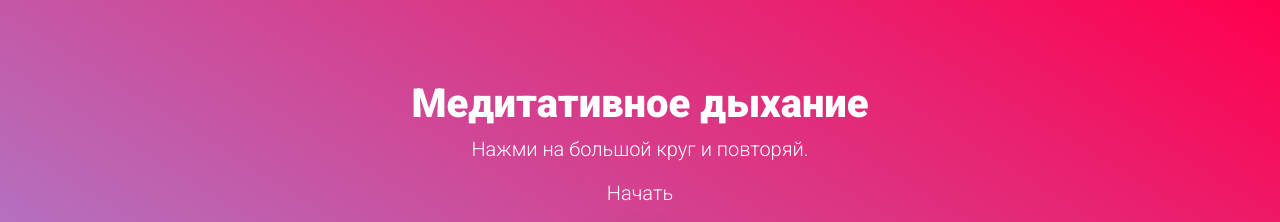
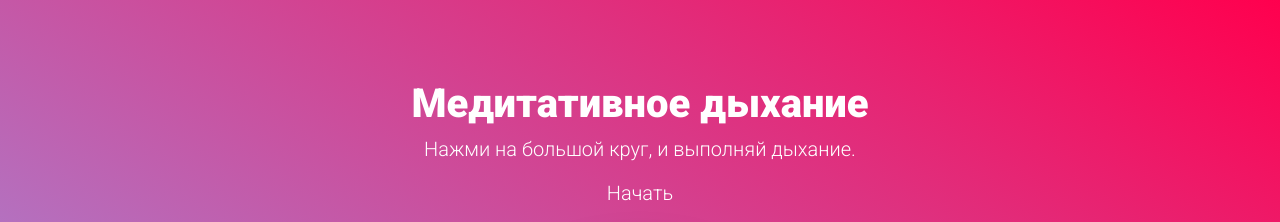
Before and after one commit to KarovInal/breath, a plain HTML site: page index.html in a window 1280 px wide. Shown: the top 222 px of the page. Drawn offline with Linux system fonts and the light colour scheme.

Commit message:
ready to commit

```diff
--- a/index.html
+++ b/index.html
@@ -10,7 +10,7 @@
     <body>
         <div class="main-container">
             <h1 class="main-header">Медитативное дыхание</h1>
-            <p class="main-description">Нажми на большой круг и повторяй.</p>
+            <p class="main-description">Нажми на большой круг, и выполняй дыхание.</p>
             <p class="main-status">Начать</p>
             <div class="circle-container">
                 <div class="circle">
```
